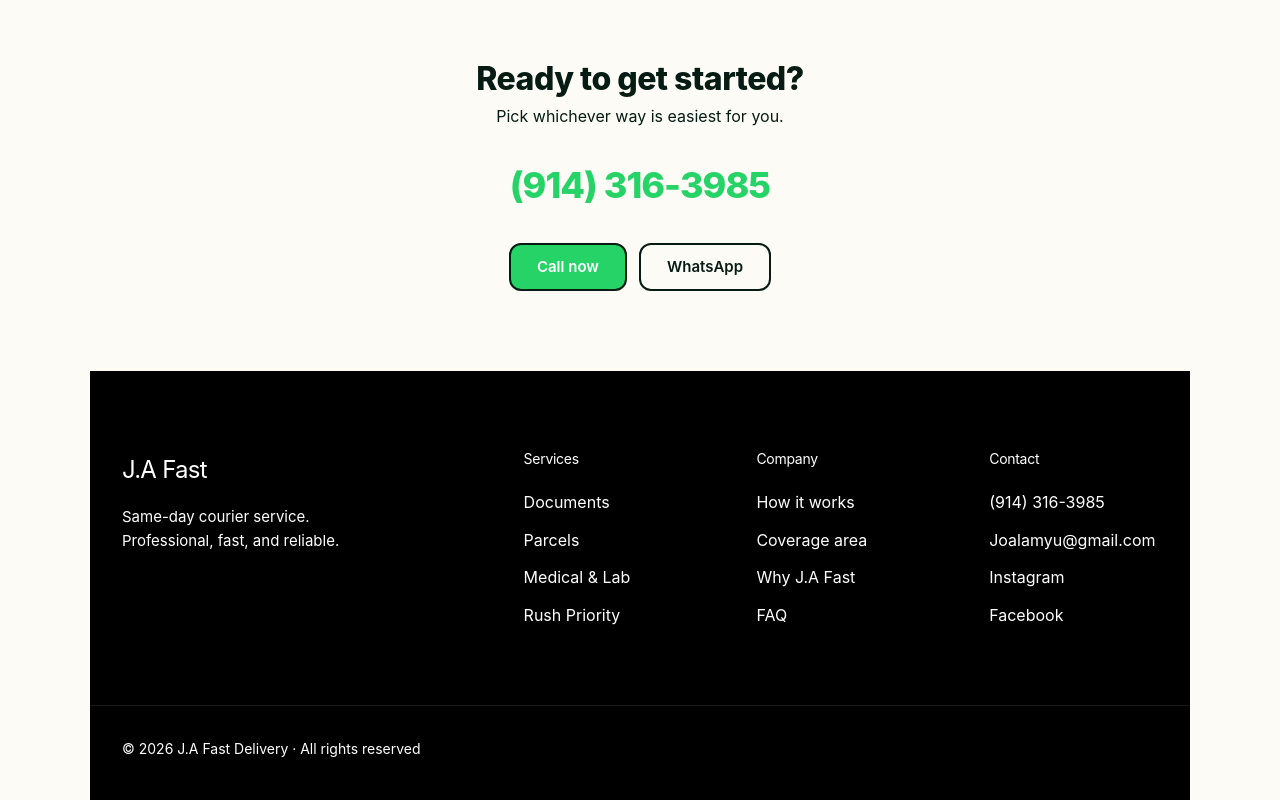
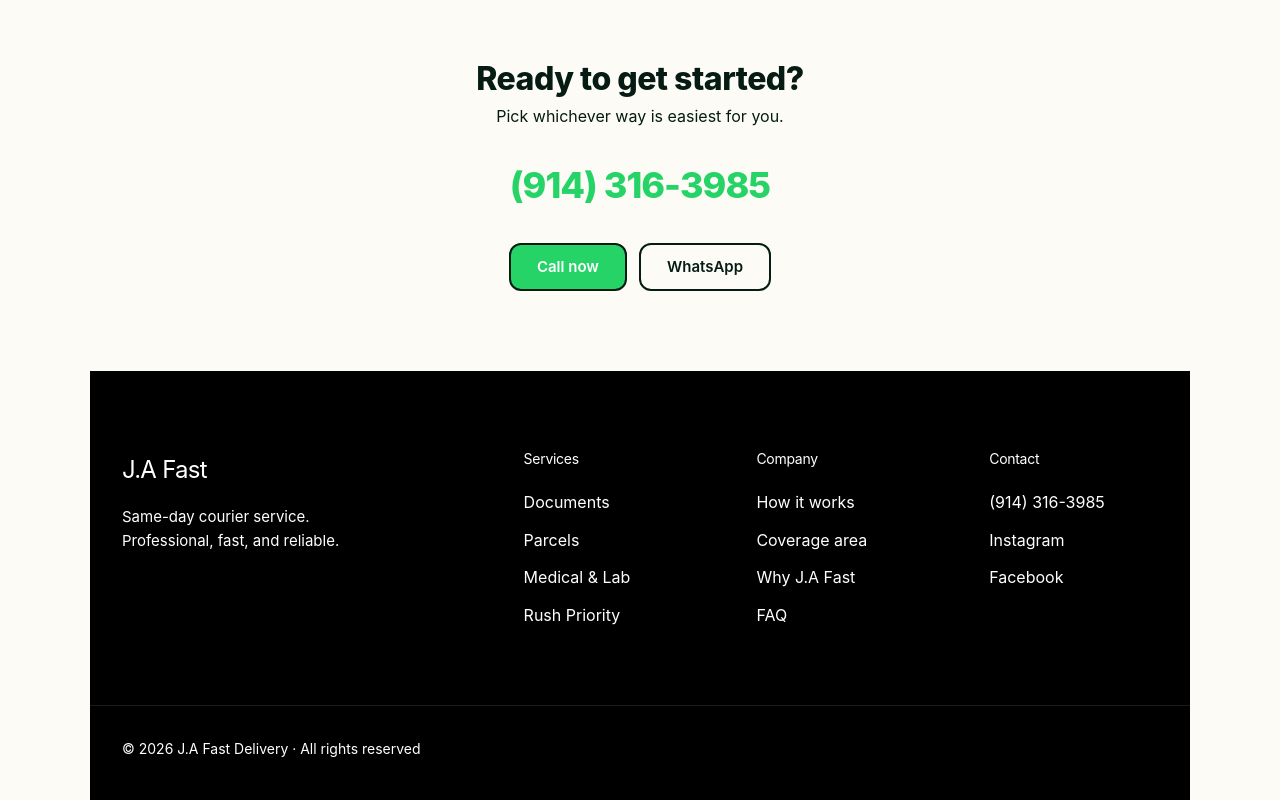
Before and after one commit to anard0/jafastdelivery-client-, a website: page apps/web/index.html in a window 1280 px wide. Shown: the part 4312-5112 px from the top of the page. Drawn offline with nearby package versions, Linux system fonts and the light colour scheme.

Commit message:
chore: remove personal email from footer for professional branding

```diff
--- a/apps/web/index.html
+++ b/apps/web/index.html
@@ -604,7 +604,7 @@
                 <div class="footer-col">
                     <h4>Contact</h4>
                     <a href="tel:+19143163985">(914) 316-3985</a>
-                    <a href="mailto:Joalamyu@gmail.com">Joalamyu@gmail.com</a>
+
                     <a href="https://instagram.com/j.afastdelivery" target="_blank">Instagram</a>
                     <a href="https://www.facebook.com/people/JA-Fast-Delivery/61584513542655/"
                         target="_blank">Facebook</a>
```
